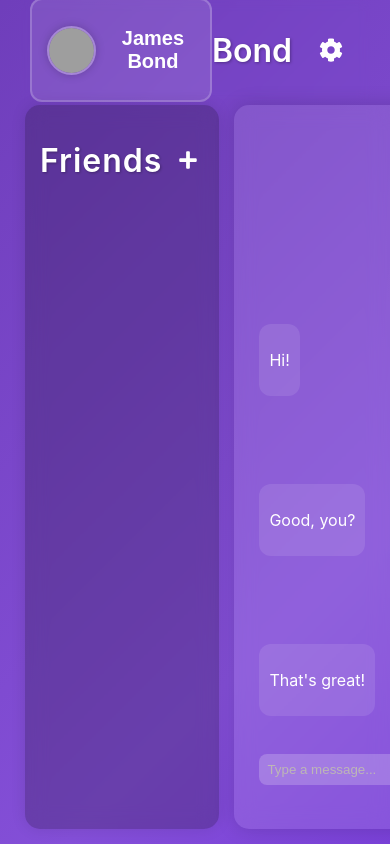
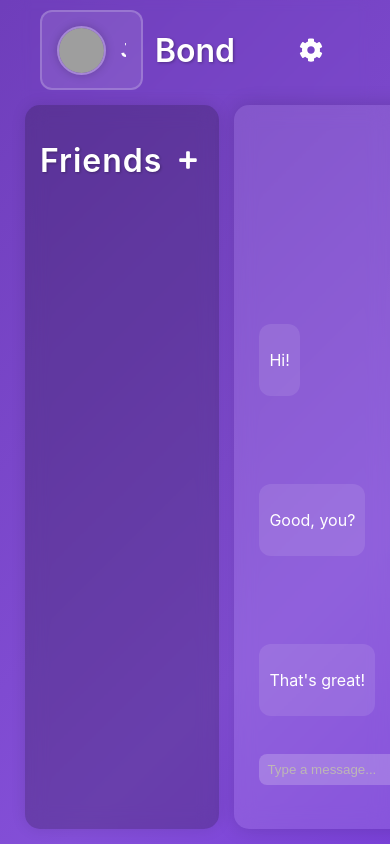
Before and after one commit to jadsaad06/BOND-Real-Time-Messaging, a React (Create React App) app in the folder frontend/: page / in a window 390 px wide. Built offline with nearby package versions, Linux system fonts and the light colour scheme; grey boxes are pictures that could not be loaded.

Commit message:
Feat: Update CSS for improved layout and responsiveness in profile and title sections. Title no longer moves when display name is long

```diff
--- a/frontend/src/App.css
+++ b/frontend/src/App.css
@@ -27,7 +27,7 @@ html, body, #root, .App {
   align-items: center;
   position: relative;
   color: white;
-  padding: 10px 0px 10px 0px;
+  padding: 10px 20px;
   backdrop-filter: blur(5px);
   margin: 0 20px;
 }
@@ -35,7 +35,7 @@ html, body, #root, .App {
 .profile-container {
   display: flex;
   align-items: center;
-  margin-left: 10px;
+  width: 33.3%; /* Take up one-third of the space */
 }
 
 .profile-button {
@@ -49,12 +49,21 @@ html, body, #root, .App {
   border: 2px solid rgba(255, 255, 255, 0.2);
   background-color: rgba(255, 255, 255, 0.1);
   transition: all 0.3s ease;
+  max-width: 100%; /* Prevent overflow */
+  overflow: hidden;
 }
 
 .profile-button:hover {
   background-color: rgba(255, 255, 255, 0.2);
   border-color: rgba(255, 255, 255, 0.3);
   transform: translateY(-2px);
+}
+
+.profile-button h2 {
+  overflow: hidden;
+  text-overflow: ellipsis;
+  white-space: nowrap;
+  max-width: 150px; /* Adjust this value as needed */
 }
 
 .pfp {
@@ -67,6 +76,9 @@ html, body, #root, .App {
 }
 
 .title {
+  position: absolute;
+  left: 50%;
+  transform: translateX(-50%);
   margin-right: 15px;
   font-weight: 600;
   text-shadow: 1px 1px 3px rgba(0, 0, 0, 0.3);
@@ -80,6 +92,8 @@ html, body, #root, .App {
   border-radius: 4px;
   display: flex;
   align-items: center;
+  justify-content: flex-end;
+  width: 33.3%; /* Take up one-third of the space */
 }
 
 .settings-icon {
```
